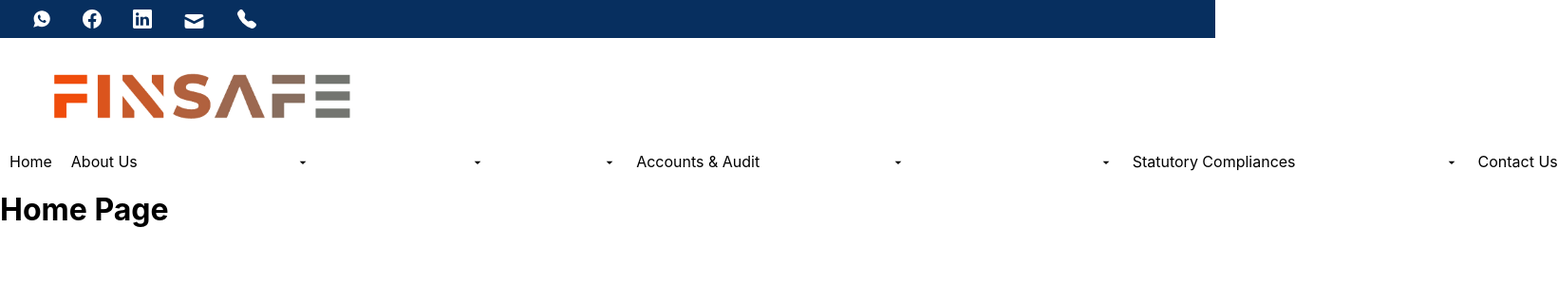
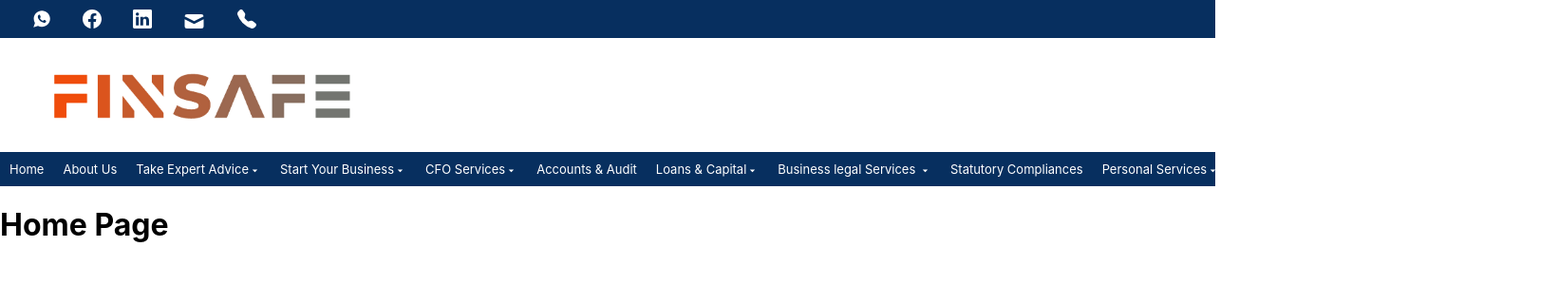
Before and after one commit to angadiworldtechGithub/FinsafeV2, a React (Create React App) app: page / in a window 1280 px wide. Shown: the top 300 px of the page at 95% size, 1641 px wide, since content can reach past the window. Built offline with nearby package versions, Linux system fonts and the light colour scheme.

Commit message:
dropdown changes

```diff
--- a/src/Components/Dropdown/Dropdown.css
+++ b/src/Components/Dropdown/Dropdown.css
@@ -6,10 +6,17 @@
     z-index: 100;
     position: absolute;
     background-color: #072f5f;
-    top: 15px;
+    top: 25px;
     left: 0px;
     padding-right: 30px;
     display: none;
+  }
+  .dropdown_text:hover .dropdown {
+    display: block;
+  }
+
+  .dropdown:hover {
+    display: block;
   }
 }
 
@@ -18,19 +25,13 @@
     padding-right: 30px;
     display: none;
   }
-}
-
-.dropdown_text:hover .dropdown {
-  display: block;
-}
-
-.dropdown:hover {
-  display: block;
+  .mobile_show {
+    display: block;
+  }
 }
 
 .dropdown_text {
   white-space: nowrap;
-  margin-left: 10px;
-  margin-right: 10px;
+  padding: 10px;
   position: relative;
 }
--- a/src/Components/Dropdown/Dropdown.js
+++ b/src/Components/Dropdown/Dropdown.js
@@ -2,6 +2,10 @@ import { MdArrowDropDown } from "react-icons/md";
 import { Link } from "react-router-dom";
 import shortid from "shortid";
 import "./Dropdown.css";
+
+export const addMobileShow = (classString) => {
+  return classString + " mobile_show";
+};
 
 export default function Dropdown({
   isActive,
@@ -12,11 +16,11 @@ export default function Dropdown({
 }) {
   return (
     <div className="dropdown_text navbar_text_mobile">
-      <Link to={headerLink} className="navbar_link">
+      <Link to={headerLink} className="navbar_link" onClick={setIsActive}>
         {headerName}
       </Link>
       <MdArrowDropDown className="icon" />
-      <div className="dropdown">
+      <div className={isActive ? addMobileShow("dropdown") : "dropdown"}>
         <ul className="dropdown_list">
           {subHeaders.map((subHeader) => (
             <li key={shortid.generate()} className="sub_heading_text">
--- a/src/Components/Navbar/Navbar.css
+++ b/src/Components/Navbar/Navbar.css
@@ -24,18 +24,18 @@
     display: none;
   }
 }
+.navbar_icon {
+  font-size: 30px;
+}
 
 .navbar {
   background-color: #072f5f;
   color: #fff;
   font-weight: 400;
-  font-size: 12px;
-  padding: 10px 30px 10px 30px;
+  font-size: 13px;
   min-width: 300px;
+  min-height: 30px;
   position: relative;
-}
-
-.outer_flex {
   display: flex;
   justify-content: space-between;
 }
@@ -46,8 +46,7 @@
 
 .navbar_text {
   white-space: nowrap;
-  margin-left: 10px;
-  margin-right: 10px;
+  padding: 10px;
   position: relative;
 }
 
--- a/src/Components/Navbar/Navbar.js
+++ b/src/Components/Navbar/Navbar.js
@@ -15,6 +15,10 @@ export const addHide = (classString) => {
 const INITIAL_NAVBAR_STATE = {
   takeExpAdv: false,
   startYoBu: false,
+  cfoServ: false,
+  loanCap: false,
+  busLegSer: false,
+  persServ: false,
 };
 
 function Navbar() {
@@ -31,7 +35,7 @@ function Navbar() {
 
   return (
     <>
-      <div className="down_header_2 outer_flex">
+      <div className="navbar">
         <div className={headerClass}>
           <div className="navbar_text navbar_text_mobile">Home</div>
           <div className="navbar_text navbar_text_mobile">About Us</div>
```
